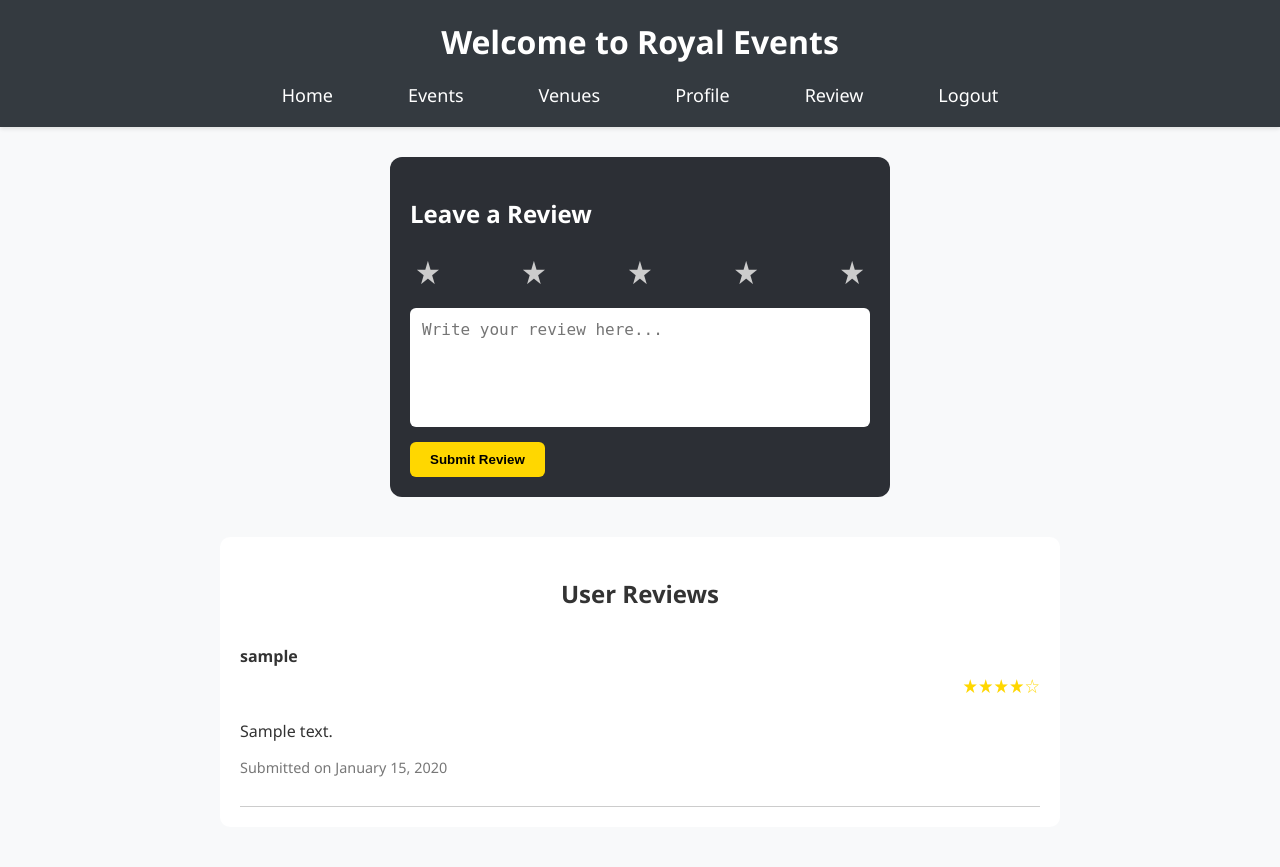
After one commit to Aakash77777/Event_Management, a PHP site: page /reviews.php in a window 1280 px wide. The commit adds this page. Run offline with PHP 8.4, Linux system fonts and the light colour scheme; the visitor is signed in with stand-in values (Sample User, id 1); tables that the repository leaves empty or names only in its code hold one stand-in row (values such as "Sample post").

Commit message:
Reviews added,

```diff
--- a/admin/index.php
+++ b/admin/index.php
@@ -53,7 +53,7 @@ $_SESSION['username'] = $username;
         <li><a href="bookings.php"><i class="fas fa-ticket-alt"></i> Event Bookings</a></li>
         <li><a href="venuebooking.php"><i class="fas fa-building"></i> Venue Bookings</a></li>
         <li><a href="foods.php"><i class="fas fa-utensils"></i> Foods</a></li>
-        <li><a href="vehicles.php"><i class="fas fa-car"></i> Vehicles</a></li>
+        <li><a href="reviews.php"><i class="fas fa-star"></i> Reviews</a></li>
         <li><a href="../frontend/logout.php"><i class="fas fa-sign-out-alt"></i> Logout</a></li>
 
         </ul>
--- a/frontend/events.php
+++ b/frontend/events.php
@@ -86,6 +86,7 @@ if ($_SERVER["REQUEST_METHOD"] == "POST" && isset($_POST['book_event'])) {
 
                 <?php if (isset($_SESSION['user_id'])): ?>
                     <li><a href="profile.php">Profile</a></li>
+                    <li><a href="reviews.php">Review</a></li>
                     <li><a href="logout.php">Logout</a></li>
                 <?php else: ?>
                     <li><a href="login.php">Login</a></li>
@@ -200,6 +201,7 @@ if ($_SERVER["REQUEST_METHOD"] == "POST" && isset($_POST['book_event'])) {
             padding: 0;
         }
 
+
         /* Event Styling */
         .event {
             background: white;
--- a/frontend/index.php
+++ b/frontend/index.php
@@ -18,6 +18,7 @@
 
                 <?php if (isset($_SESSION['user_id'])): ?>
                     <li><a href="profile.php">Profile</a></li>
+                    <li><a href="reviews.php">Review</a></li>
                     <li><a href="logout.php">Logout</a></li>
                 <?php else: ?>
                     <li><a href="login.php">Login</a></li>
--- a/frontend/login.php
+++ b/frontend/login.php
@@ -107,7 +107,7 @@ a{
             <form action="" method="post">
                 <h1>Login</h1>
                 <label class="label" for="email">Email</label><br>
-                <input class="input" type="email" name="email" id="email" required maxlength="30"><br>
+                <input class="input" type="email" name="email" id="email" required maxlength="100"><br>
                 <label class="label" for="password">Password</label><br>
                 <input class="input" type="password" name="password" id="password" required maxlength="30"><br>
                 <input class="button" type="submit" value="Login"><br>
--- /dev/null
+++ b/frontend/reviews.php
@@ -0,0 +1,197 @@
+<?php
+session_start();
+include 'db_connect.php';
+
+// Redirect to login if not logged in
+if (!isset($_SESSION['user_id'])) {
+    header("Location: login.php");
+    exit();
+}
+
+if ($_SERVER["REQUEST_METHOD"] == "POST") {
+    $user_id = $_SESSION['user_id'];
+    $rating = intval($_POST['rating']);
+    $message = mysqli_real_escape_string($conn, $_POST['message']);
+
+    $sql = "INSERT INTO reviews (user_id, rating, message) VALUES (?, ?, ?)";
+    $stmt = $conn->prepare($sql);
+    $stmt->bind_param("iis", $user_id, $rating, $message);
+
+    if ($stmt->execute()) {
+        echo "<script>alert('Review submitted successfully!'); window.location.href='reviews.php';</script>";
+        exit();
+    } else {
+        $error = "Failed to submit review.";
+    }
+    $stmt->close();
+}
+
+// Fetch all reviews
+$review_sql = "SELECT r.id, r.rating, r.message, r.created_at, u.username
+               FROM reviews r
+               JOIN users u ON r.user_id = u.id
+               ORDER BY r.created_at DESC";
+$review_result = $conn->query($review_sql);
+?>
+
+<!DOCTYPE html>
+<html>
+<head>
+    <title>Submit Review - Royal Events</title>
+    <link rel="stylesheet" href="styles.css">
+    <style>
+        .review-form {
+            max-width: 500px;
+            margin: 30px auto;
+            background-color: #2c2f35;
+            padding: 20px;
+            border-radius: 12px;
+            color: #fff;
+            box-sizing: border-box;
+        }
+
+        .stars {
+            display: flex;
+            justify-content: space-between;
+            flex-direction: row-reverse;
+            margin-bottom: 15px;
+            padding: 0 5px;
+        }
+
+        .stars input[type="radio"] {
+            display: none;
+        }
+
+        .stars label {
+            font-size: 2em;
+            color: #ccc;
+            cursor: pointer;
+            transition: color 0.2s ease-in-out;
+        }
+
+        .stars input:checked ~ label,
+        .stars label:hover,
+        .stars label:hover ~ label {
+            color: #FFD700;
+        }
+
+        textarea {
+            width: 100%;
+            padding: 12px;
+            border-radius: 6px;
+            border: none;
+            margin-bottom: 10px;
+            resize: none;
+            box-sizing: border-box;
+            font-size: 1rem;
+        }
+
+        .submit-btn {
+            padding: 10px 20px;
+            background-color: #FFD700;
+            color: #000;
+            border: none;
+            border-radius: 6px;
+            cursor: pointer;
+            font-weight: bold;
+        }
+
+        .message {
+            text-align: center;
+            margin-top: 10px;
+        }
+
+        .reviews-section {
+            max-width: 800px;
+            margin: 40px auto;
+            background-color: #fff;
+            border-radius: 10px;
+            padding: 20px;
+        }
+
+        .reviews-section h2 {
+            text-align: center;
+            margin-bottom: 20px;
+        }
+
+        .review {
+            border-bottom: 1px solid #ccc;
+            padding: 15px 0;
+        }
+
+        .review h4 {
+            margin: 0;
+            font-weight: bold;
+        }
+
+        .review .stars {
+            color: #FFD700;
+            font-size: 1.2rem;
+            padding: 5px 0;
+        }
+
+        .review .date {
+            font-size: 0.9em;
+            color: #777;
+        }
+    </style>
+</head>
+<body>
+<header>
+    <h1>Welcome to Royal Events</h1>
+    <nav>
+        <ul>
+            <li><a href="index.php">Home</a></li>
+            <li><a href="events.php">Events</a></li>
+            <li><a href="venues.php">Venues</a></li>
+            <?php if (isset($_SESSION['user_id'])): ?>
+                <li><a href="profile.php">Profile</a></li>
+                <li><a href="reviews.php">Review</a></li>
+                <li><a href="logout.php">Logout</a></li>
+            <?php else: ?>
+                <li><a href="login.php">Login</a></li>
+                <li><a href="signup.php">Sign Up</a></li>
+            <?php endif; ?>
+        </ul>
+    </nav>
+</header>
+
+<!-- Review Form -->
+<div class="review-form">
+    <h2>Leave a Review</h2>
+    <?php if (isset($success)) echo "<p class='message' style='color: lightgreen;'>$success</p>"; ?>
+    <?php if (isset($error)) echo "<p class='message' style='color: red;'>$error</p>"; ?>
+
+    <form method="POST">
+        <div class="stars">
+            <input type="radio" name="rating" value="5" id="star5" required><label for="star5">&#9733;</label>
+            <input type="radio" name="rating" value="4" id="star4"><label for="star4">&#9733;</label>
+            <input type="radio" name="rating" value="3" id="star3"><label for="star3">&#9733;</label>
+            <input type="radio" name="rating" value="2" id="star2"><label for="star2">&#9733;</label>
+            <input type="radio" name="rating" value="1" id="star1"><label for="star1">&#9733;</label>
+        </div>
+
+        <textarea name="message" rows="5" placeholder="Write your review here..." required></textarea>
+        <button class="submit-btn" type="submit">Submit Review</button>
+    </form>
+</div>
+
+<!-- Display Reviews -->
+<div class="reviews-section">
+    <h2>User Reviews</h2>
+    <?php if ($review_result->num_rows > 0): ?>
+        <?php while ($row = $review_result->fetch_assoc()): ?>
+            <div class="review">
+                <h4><?php echo htmlspecialchars($row['username']); ?></h4>
+                <div class="stars"><?php echo str_repeat("★", $row['rating']) . str_repeat("☆", 5 - $row['rating']); ?></div>
+                <p><?php echo nl2br(htmlspecialchars($row['message'])); ?></p>
+                <p class="date">Submitted on <?php echo date('F j, Y', strtotime($row['created_at'])); ?></p>
+            </div>
+        <?php endwhile; ?>
+    <?php else: ?>
+        <p>No reviews submitted yet.</p>
+    <?php endif; ?>
+</div>
+
+</body>
+</html>
--- a/frontend/styles.css
+++ b/frontend/styles.css
@@ -326,7 +326,7 @@ footer {
     text-align: center;
     margin: 20px auto;
     padding: 15px;
-    background-color: #edf6ff; /* Change to your preferred color */
+    background-color: white; /* Change to your preferred color */
     border-radius: 8px;
     width: fit-content;
     box-shadow: 0 4px 6px rgba(0, 0, 0, 0.1);
@@ -334,7 +334,7 @@ footer {
 
 .Know a {
     text-decoration: none;
-    color:  #343a40;
+    color:  red;
     font-weight: bold;
     font-size: 16px;
     transition: all 0.3s ease;
@@ -342,5 +342,5 @@ footer {
 
 .Know a:hover {
     text-decoration: underline;
-    color: red; /* Change to highlight color */
+    color: black; /* Change to highlight color */
 }
```
Also changed, not shown: admin/reviews.php (added, +70 -0 lines), admin/vehicles.php (deleted, +0 -214 lines), frontend/profile.php (+45 -1 lines), frontend/venues.php (+30 -0 lines), frontend/myeventbookings.php (added), frontend/myvenuebookings.php (added), frontend/photos/nsl.jpg (deleted), frontend/photos/ucl.jpg.
